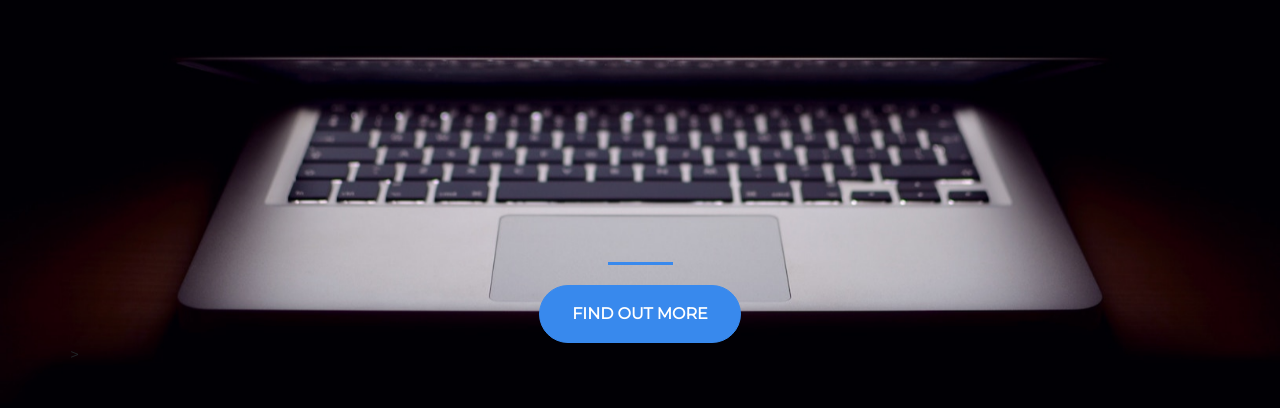
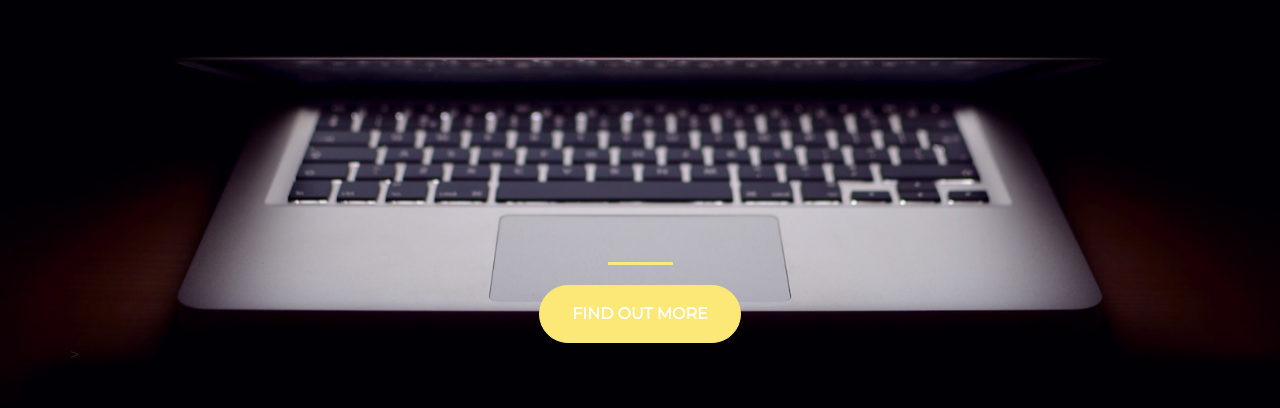
Before and after one commit to Giv-08/start-up-of-the-year, a plain HTML site: page index.html in a window 1280 px wide. Shown: the part 256-664 px from the top of the page. Drawn offline with nearby package versions, Linux system fonts and the light colour scheme.

Commit message:
changed to yellow

```diff
--- a/style.css
+++ b/style.css
@@ -17,7 +17,7 @@ hr {
   margin: 20px auto;
   text-align: center;
   border-width: 3px;
-  color: #3889ed;
+  color: #fce877;
   max-width: 65px;
   opacity: 1;
 }
@@ -30,12 +30,12 @@ hr {
   text-transform: uppercase;
 }
 .btn-primary {
-  background-color: #3889ed;
-  border-color: #3889ed;
+  background-color: #fce877;
+  border-color: #fce877;
 }
 .btn-primary:hover {
-  background-color: #3889ed;
-  border-color: #3889ed;
+  background-color: #fce877;
+  border-color: #fce877;
   border-width: 4px;
 }
 .btn-x1 {
```
